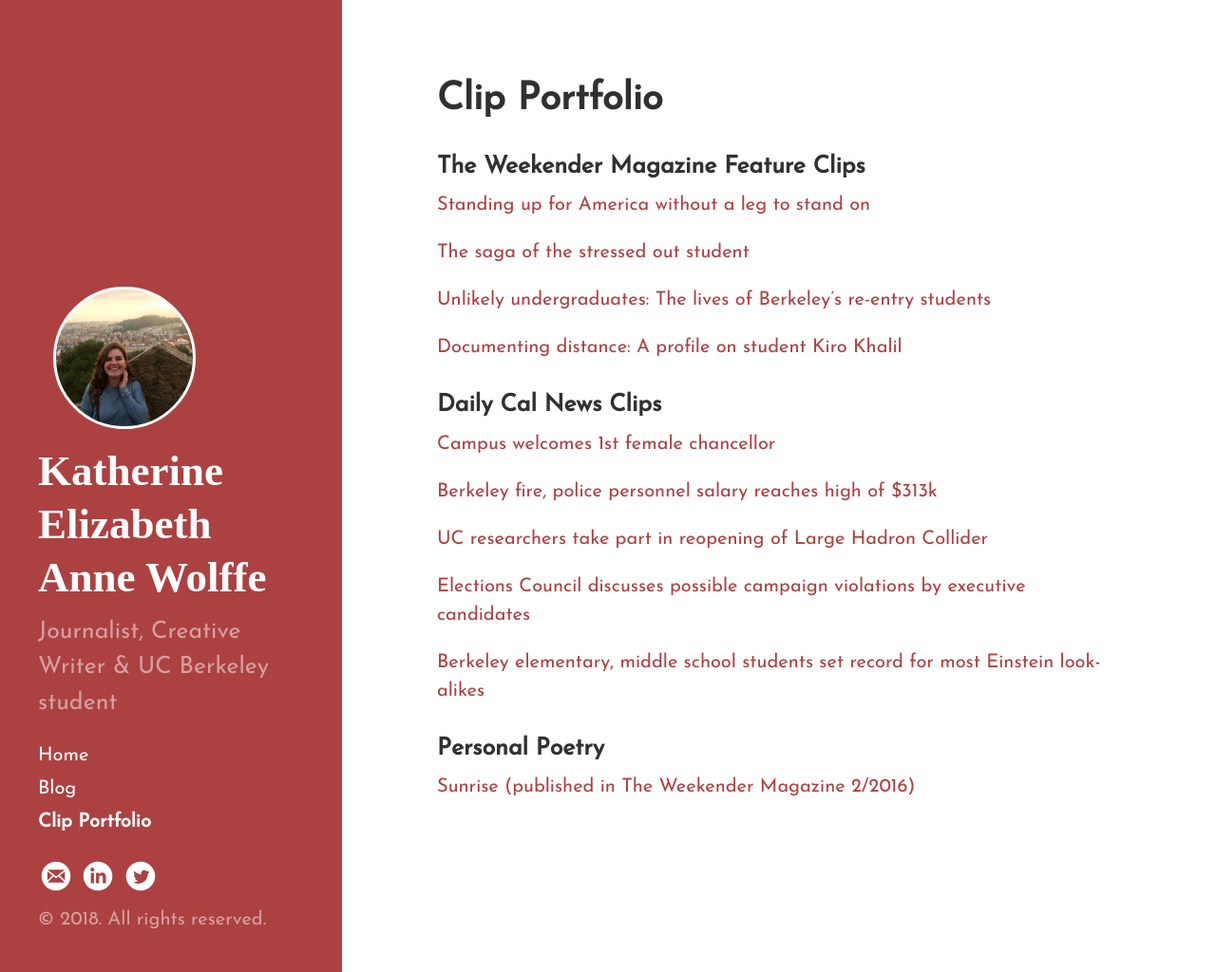
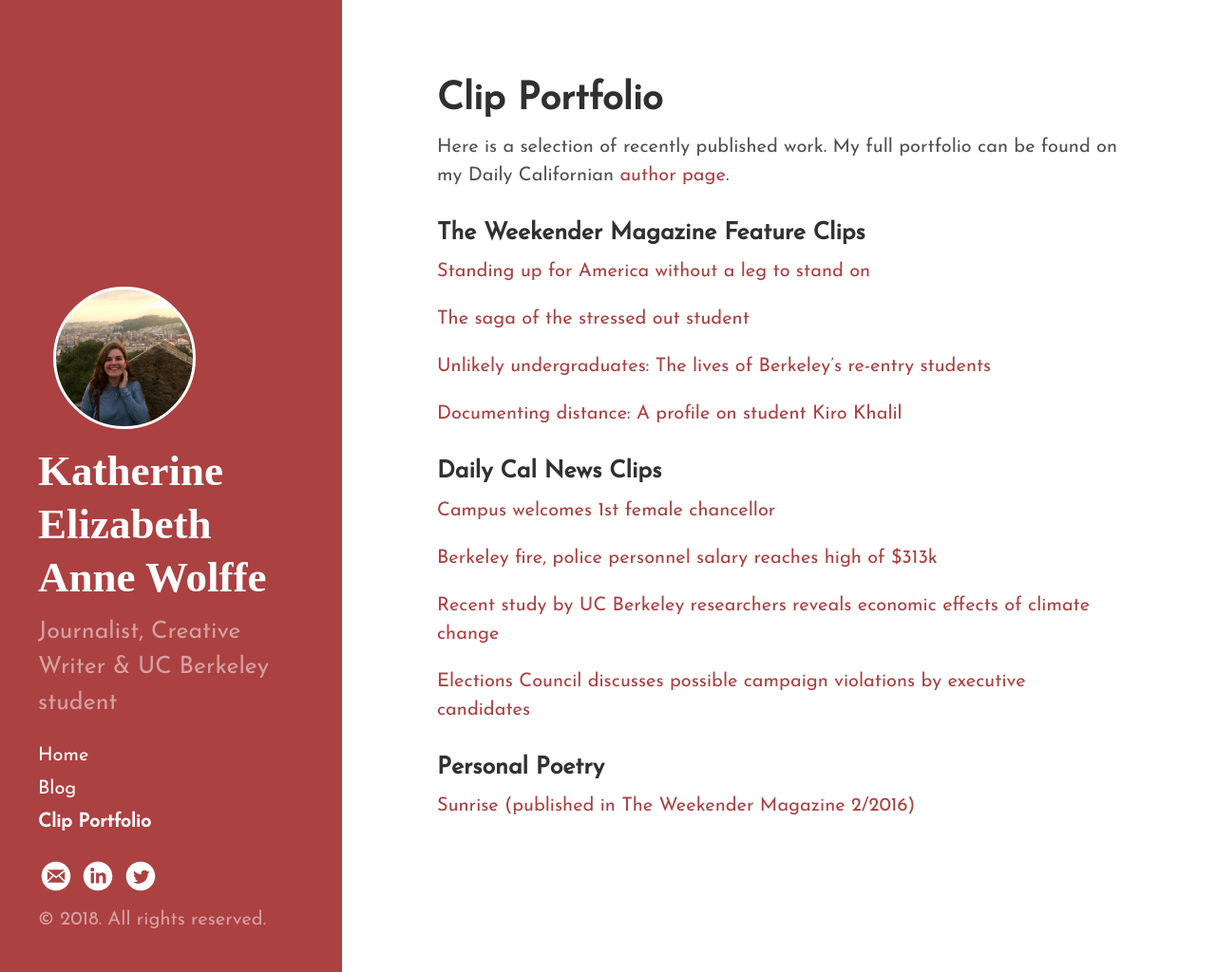
Before and after one commit to katewolffe/katewolffe, a Jekyll site: the page built from clippings.md, in a window 1280 px wide and 1024 px high. Shown: the whole window at 95% size. Built offline with Jekyll 4.4.1, drawn with Linux system fonts in a browser that asks for light colours; some web fonts are replaced.

Commit message:
Updated clippings
Fine-tuned clippins

```diff
--- a/clippings.md
+++ b/clippings.md
@@ -2,6 +2,8 @@
 layout: page
 title: Clip Portfolio
 ---
+
+Here is a selection of recently published work. My full portfolio can be found on my Daily Californian [author page](http://www.dailycal.org/author/kwolffe/).
 
 ### The Weekender Magazine Feature Clips
 
@@ -19,11 +21,9 @@ title: Clip Portfolio
 
 [Berkeley fire, police personnel salary reaches high of $313k](http://www.dailycal.org/2017/07/12/406199/)
 
-[UC researchers take part in reopening of Large Hadron Collider](http://www.dailycal.org/2015/04/13/uc-researchers-take-part-in-reopening-of-large-hadron-collider/)
+[Recent study by UC Berkeley researchers reveals economic effects of climate change](http://www.dailycal.org/2017/07/23/recent-study-uc-berkeley-researchers-reveals-economic-effects-climate-change/)
 
 [Elections Council discusses possible campaign violations by executive candidates](http://www.dailycal.org/2015/03/08/elections-council-discusses-possible-campaign-violations-executive-candidates/)
-
-[Berkeley elementary, middle school students set record for most Einstein look-alikes](http://www.dailycal.org/2015/03/05/berkeley-elementary-middle-school-students-set-record-einstein-look-alikes/)
 
 ### Personal Poetry
 
```
